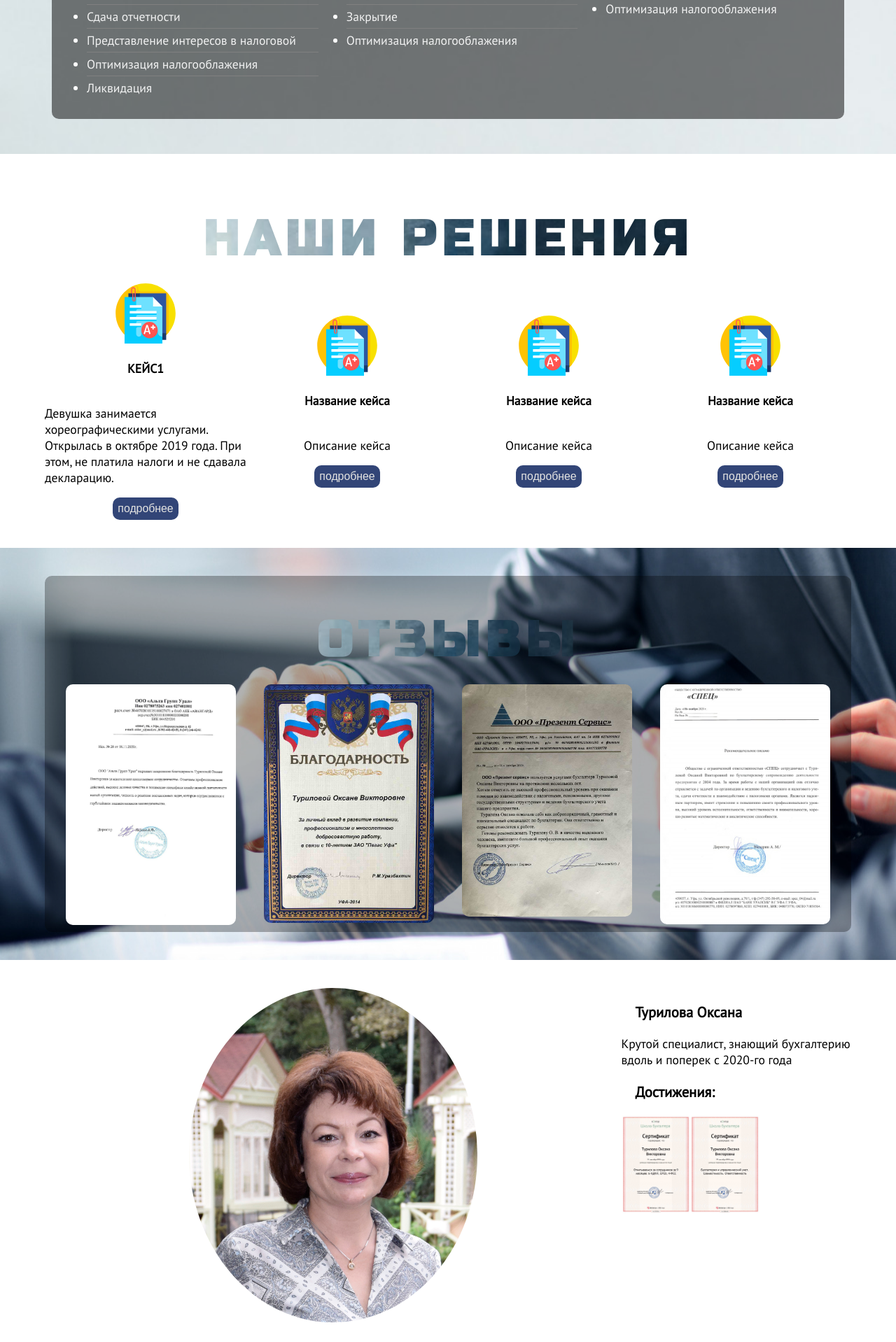
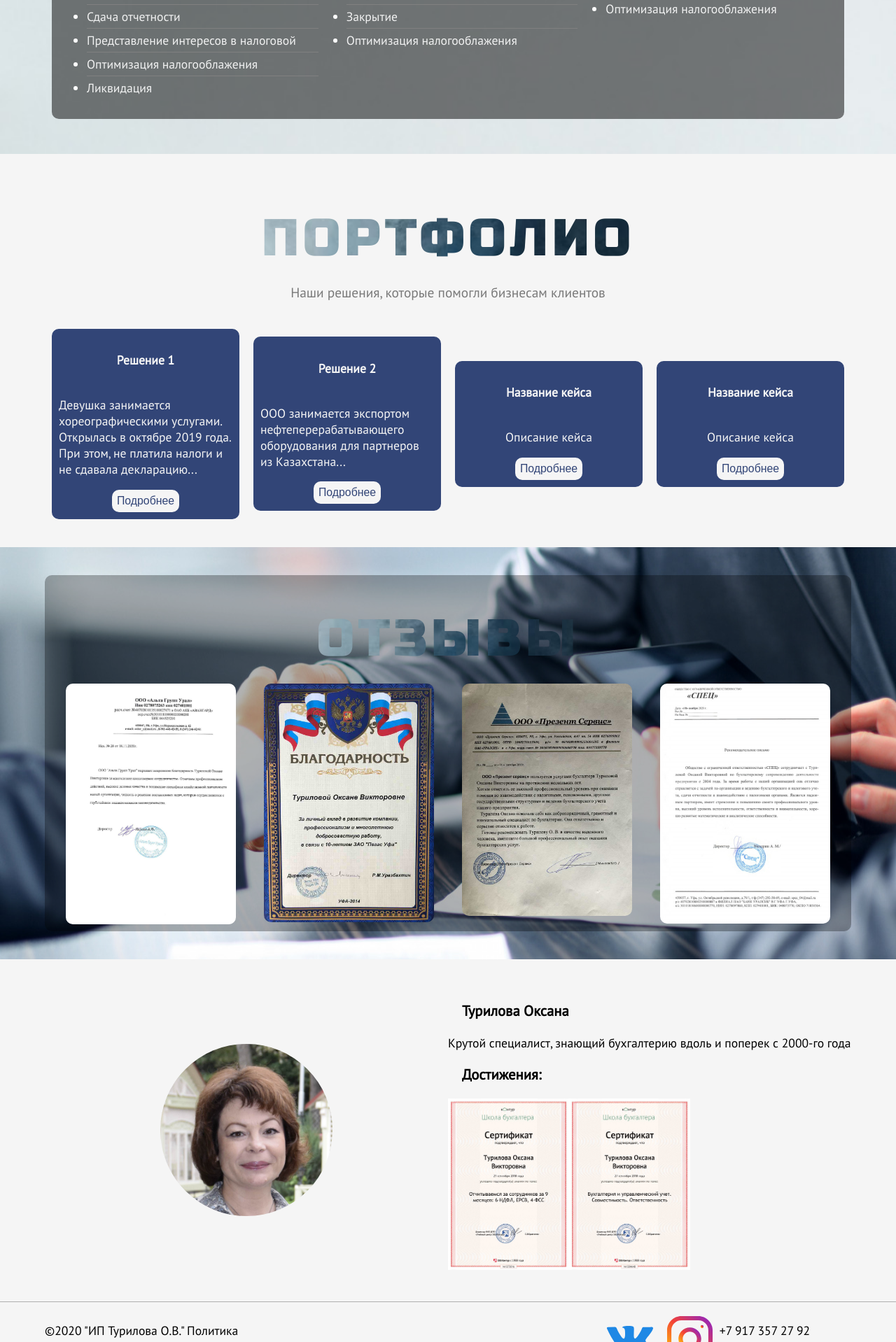
Before and after one commit to Rinzler17/buh, a PHP site: page /index.html in a window 1280 px wide. Shown: the part 1402-3320 px from the top of the page at 70% size. Run offline with PHP 8.4, Linux system fonts and the light colour scheme; some libraries are stand-ins or nearby versions.

Commit message:
Add files via upload

```diff
--- a/css/main.css
+++ b/css/main.css
@@ -12,7 +12,7 @@ body button {
   border-radius: 10px;
   background-color: #324577;
   border: none;
-  color: #e4e4e2;
+  color: #f5f5f5;
   font-size: 0.9em;
 }
 body button:hover {
@@ -251,37 +268,42 @@ header .container .contacts {
   flex-direction: column;
 }
 
-footer .container {
+footer {
+  background-color: #f5f5f5;
+  padding: 20px 0;
+  border-top: 1px solid #afafaf;
+}
+footer nav .container {
   display: flex;
   flex-direction: row;
   justify-content: space-between;
   align-items: center;
 }
-footer .container a {
+footer nav .container a {
   text-decoration: none;
   color: black;
 }
-footer .container a:hover {
+footer nav .container a:hover {
   color: #00aeff;
 }
-footer .container .contacts {
+footer nav .container .contacts {
   display: flex;
   flex-direction: column;
 }
-footer .container .social {
+footer nav .container .social {
   display: flex;
   justify-content: flex-end;
 }
-footer .container .social a {
+footer nav .container .social a {
   display: flex;
   align-items: center;
   width: 15%;
   padding: 0 10px;
 }
-footer .container .social a img {
+footer nav .container .social a img {
   width: 100%;
 }
-footer .container .social a img:hover {
+footer nav .container .social a img:hover {
   filter: opacity(0.5);
 }
 
@@ -396,23 +418,52 @@ footer .container .social a img:hover {
   opacity: 0.5;
 }
 
-.keys h2 {
+#keys {
+  background-color: #f5f5f5;
+}
+#keys .keys h2 {
   text-align: center;
 }
-.keys .keys_items {
+#keys .keys > p {
+  text-align: center;
+  font-size: 1.1em;
+  opacity: 0.5;
+  margin-bottom: 40px;
+}
+#keys .keys .keys_items {
   display: flex;
   justify-content: space-around;
   align-items: center;
 }
-.keys .keys_items .keys_item {
+#keys .keys .keys_items .keys_item {
   display: flex;
   flex-direction: column;
   justify-content: center;
   align-items: center;
   width: -webkit-fill-available;
+  padding: 10px;
+  background-color: #324577;
+  color: #f5f5f5;
+  border-radius: 10px;
+  margin: 0 10px;
+  z-index: 5;
+  background-size: cover;
+  background-position: 100% 50%;
 }
-.keys .keys_items .keys_item img {
-  width: 30%;
+#keys .keys .keys_items .keys_item:hover {
+  box-shadow: 0 0 10px rgba(0, 0, 0, 0.5);
+}
+#keys .keys .keys_items .keys_item button {
+  background-color: #f5f5f5;
+  color: #324577;
+}
+#keys .keys .keys_items .keys_item img {
+  width: 75%;
+  position: relative;
+  bottom: 100px;
+  right: 50px;
+  margin-bottom: -100px;
+  z-index: 1;
 }
 
 #review {
@@ -444,42 +495,58 @@ footer .container .social a img:hover {
   margin: 0 20px;
 }
 
-.team .team_items .team_item {
+#team {
+  background-color: #f5f5f5;
+}
+#team .team .team_items .team_item {
   display: flex;
 }
-.team .team_items .team_item .team_item_img {
+#team .team .team_items .team_item .team_item_img {
   display: flex;
   justify-content: center;
+  align-items: center;
+  width: -webkit-fill-available;
 }
-.team .team_items .team_item .team_item_img img {
-  width: 50%;
+#team .team .team_items .team_item .team_item_img img {
   border-radius: 50%;
+  max-width: 60%;
+  max-height: 60%;
 }
-.team .team_items .team_item_description h3 {
+#team .team .team_items .team_item_description {
+  width: -webkit-fill-available;
+}
+#team .team .team_items .team_item_description h3 {
   margin-left: 20px;
 }
-.team .team_items .team_item_achievements h3 {
+#team .team .team_items .team_item_achievements h3 {
   margin-left: 20px;
 }
-.team .team_items .team_item_achievements .team_item_achievements_items {
+#team .team .team_items .team_item_achievements .team_item_achievements_items {
   display: flex;
 }
-.team .team_items .team_item_achievements .team_item_achievements_items .team_item_achievements_item {
+#team .team .team_items .team_item_achievements .team_item_achievements_items .team_item_achievements_item {
   width: min-content;
   min-width: 30%;
 }
-.team .team_items .team_item_achievements .team_item_achievements_items .team_item_achievements_item img {
+#team .team .team_items .team_item_achievements .team_item_achievements_items .team_item_achievements_item img {
   max-width: 100%;
 }
 
-.privacy .privacy_nav {
+#privacy a {
+  color: black;
+  text-decoration: none;
+}
+#privacy a:hover {
+  color: #00aeff;
+}
+#privacy .privacy .privacy_nav {
   display: flex;
   align-items: center;
 }
-.privacy .privacy_nav .privacy_nav_item {
+#privacy .privacy .privacy_nav .privacy_nav_item {
   margin-right: 10px;
 }
-.privacy .privacy_nav .privacy_nav_item:last-child {
+#privacy .privacy .privacy_nav .privacy_nav_item:last-child {
   margin-left: 10px;
 }
 
--- a/css/main.scss
+++ b/css/main.scss
@@ -1,5 +1,5 @@
 $color-blue: #324577;
-$color-grey: #e4e4e2;
+$color-grey: #f5f5f5;
 
 body{
   font-family: 'PT Sans', sans-serif;
@@ -13,7 +13,7 @@ body{
     border-radius: 10px;
     background-color: #324577;
     border: none;
-    color: #e4e4e2;
+    color: #f5f5f5;
     font-size: 0.9em;
     &:hover{
       opacity: 0.5;
@@ -437,22 +465,56 @@ footer .container {
     }
   }
 }
-.keys{
-  h2{
+#keys {
+  background-color: #f5f5f5;
+  .keys {
+    h2 {
       text-align: center;
     }
-  .keys_items{
+    >p{
+      text-align: center;
+      font-size: 1.1em;
+      opacity: 0.5;
+      margin-bottom: 40px;
+    }
+
+    .keys_items {
       display: flex;
       justify-content: space-around;
       align-items: center;
-    .keys_item{
+
+      .keys_item {
         display: flex;
         flex-direction: column;
         justify-content: center;
         align-items: center;
         width: -webkit-fill-available;
-      img{
-        width: 30%;
+        padding: 10px;
+        background-color: #324577;
+        color: #f5f5f5;
+        border-radius: 10px;
+        margin: 0 10px;
+        z-index: 5;
+
+        background-size: cover;
+        background-position: 100% 50%;
+
+        &:hover{
+          box-shadow: 0 0 10px rgba(0,0,0,0.5);
+        }
+
+        button{
+          background-color: #f5f5f5;
+          color: #324577;
+        }
+        img {
+          width: 75%;
+          position: relative;
+          bottom: 100px;
+          right: 50px;
+          margin-bottom: -100px;
+          z-index: 1;
+        }
       }
     }
   }
@@ -490,35 +552,48 @@ footer .container {
     }
   }
 }
+#team {
+  background-color: #f5f5f5;
+  .team {
+    .team_items {
+      .team_item {
+        display: flex;
 
-.team{
-  .team_items{
-    .team_item{
-      display: flex;
-      .team_item_img{
+        .team_item_img {
           display: flex;
           justify-content: center;
-        img{
-          width: 50%;
+          align-items: center;
+          width: -webkit-fill-available;
+
+          img {
             border-radius: 50%;
+            max-width: 60%;
+            max-height: 60%;
           }
         }
       }
-    .team_item_description{
-      h3{
+
+      .team_item_description {
+        width: -webkit-fill-available;
+
+        h3 {
           margin-left: 20px;
         }
       }
-    .team_item_achievements{
-      h3{
+
+      .team_item_achievements {
+        h3 {
           margin-left: 20px;
         }
-      .team_item_achievements_items{
+
+        .team_item_achievements_items {
           display: flex;
-        .team_item_achievements_item{
+
+          .team_item_achievements_item {
             width: min-content;
             min-width: 30%;
-          img{
+
+            img {
               max-width: 100%;
             }
           }
--- a/index.html
+++ b/index.html
@@ -16,7 +16,7 @@
     <nav>
         <div class="container">
             <p class="middle"><a href="index.html">Главная</a></p>
-            <p class="middle"><a href="#tariffs">Услуги</a></p>
+            <p class="middle"><a href="#uslugi">Услуги</a></p>
             <p class="middle"><a href="#review">Отзывы</a></p>
             <p class="middle"><a href="price.html">Цены</a></p>
             <p class="middle"><a href="#team">Контакты</a></p>
@@ -132,30 +132,31 @@
             </div>
         </div>
     </section>
-    <section>
+    <section id="keys">
         <div class="container">
             <div class="keys">
-                <h2 class="funny-title section-title">Наши решения</h2>
+                <h2 class="funny-title section-title">Портфолио</h2>
+                <p>Наши решения, которые помогли бизнесам клиентов</p>
                 <div class="keys_items">
-                    <div class="keys_item"><img src="img/test.svg" alt="">
-                        <h4>КЕЙС1</h4>
-                        <p>Девушка занимается хореографическими услугами. Открылась в октябре 2019 года. При этом, не платила налоги и не сдавала декларацию.</p>
-                        <button><label class="modal-btn" for="modal-toggle_2">подробнее</label></button>
+                    <div class="keys_item" >
+                        <h4>Решение 1</h4>
+                        <p>Девушка занимается хореографическими услугами. Открылась в октябре 2019 года. При этом, не платила налоги и не сдавала декларацию...</p>
+                        <button><label class="modal-btn" for="modal-toggle_2">Подробнее</label></button>
                     </div>
-                    <div class="keys_item"><img src="img/test.svg" alt="">
+                    <div class="keys_item" >
+                        <h4>Решение 2</h4>
+                        <p>ООО занимается экспортом нефтеперерабатывающего оборудования для партнеров из Казахстана...</p>
+                        <button>Подробнее</button>
+                    </div>
+                    <div class="keys_item" >
                         <h4>Название кейса</h4>
                         <p>Описание кейса</p>
-                        <button>подробнее</button>
+                        <button>Подробнее</button>
                     </div>
-                    <div class="keys_item"><img src="img/test.svg" alt="">
+                    <div class="keys_item" >
                         <h4>Название кейса</h4>
                         <p>Описание кейса</p>
-                        <button>подробнее</button>
-                    </div>
-                    <div class="keys_item"><img src="img/test.svg" alt="">
-                        <h4>Название кейса</h4>
-                        <p>Описание кейса</p>
-                        <button>подробнее</button>
+                        <button>Подробнее</button>
                     </div>
                 </div>
             </div>
@@ -174,9 +175,9 @@
             </div>
         </div>
     </section>
-    <section>
+    <section id="team">
         <div class="container">
-            <div class="team" id="team">
+            <div class="team">
                 <div class="team_items">
                     <div class="team_item">
                     <div class="team_item_img">
@@ -185,7 +186,7 @@
                     </div>
                     <div class="team_item_description">
                         <h3>Турилова Оксана</h3>
-                        <p>Крутой специалист, знающий бухгалтерию вдоль и поперек с 2020-го года</p>
+                        <p>Крутой специалист, знающий бухгалтерию вдоль и поперек с 2000-го года</p>
                         <div class="team_item_achievements">
                             <h3>Достижения:</h3>
                             <div class="team_item_achievements_items">
@@ -200,9 +201,6 @@
                 </div>
             </div>
         </div>
-    </section>
-    <section>
-        <div class="container"></div>
     </section>
 </main>
 <footer>
--- a/price.html
+++ b/price.html
@@ -10,10 +10,10 @@
     <nav>
         <div class="container">
             <p class="middle"><a href="index.html">Главная</a></p>
-            <p class="middle"><a href="#tariffs">Услуги</a></p>
-            <p class="middle"><a href="#review">Отзывы</a></p>
+            <p class="middle"><a href="index.html#uslugi">Услуги</a></p>
+            <p class="middle"><a href="index.html#review">Отзывы</a></p>
             <p class="middle"><a href="price.html">Цены</a></p>
-            <p class="middle"><a href="#team">Контакты</a></p>
+            <p class="middle"><a href="index.html#team">Контакты</a></p>
             <p class="middle"><a href="tel:+79173572792">+7 917 357 27 92</a></p>
             <span>Обратный звонок</span>
         </div>
```
Also changed, not shown: other parts of css/main.css (+26 -9 lines), other parts of css/main.scss (+60 -21 lines), privacy.html (+4 -4 lines), img/background/dance.jpg (added), img/icons/1.svg (added), img/icons/2.svg (added), img/icons/3.svg (added), img/icons/4.svg (added), img/photo/Foto2.jpg, 1 other file. Lines whose indentation alone changed are shown as unchanged.
